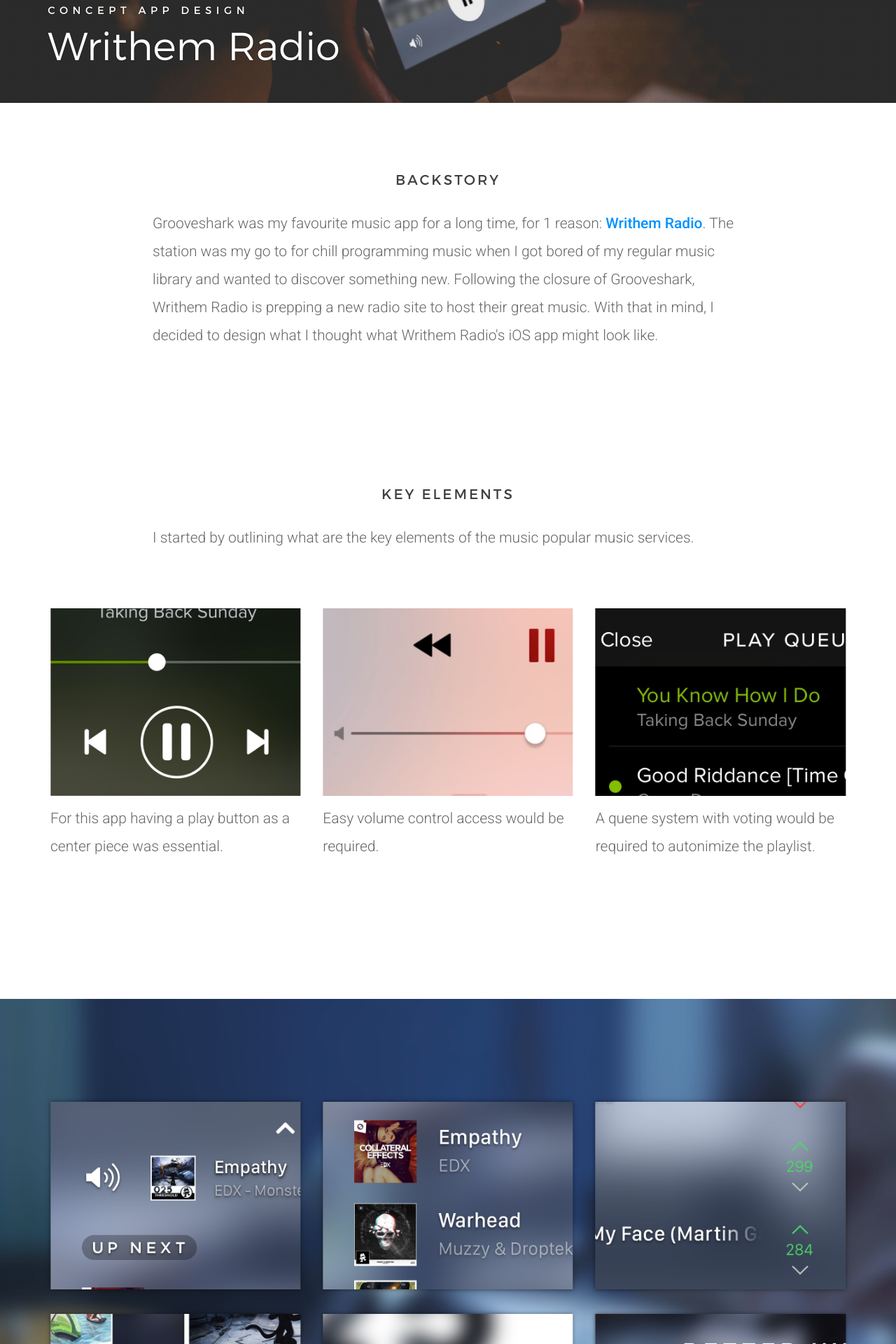
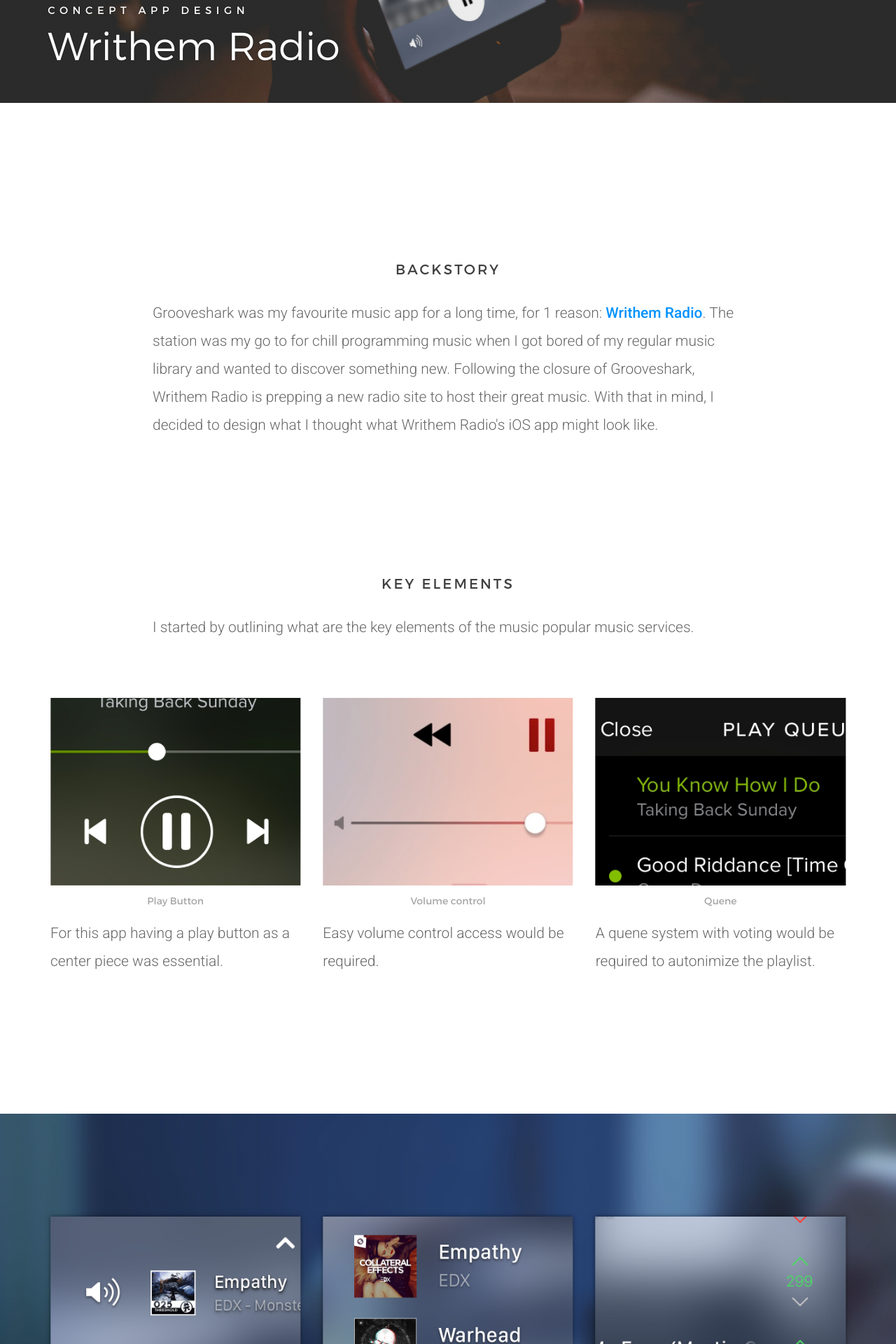
Before and after one commit to rohanbhangui/rohanbhangui.github.io, a Jekyll site: the page built from portfolio/writhem-radio/index.html, in a window 1280 px wide. Shown: the part 557-2477 px from the top of the page at 70% size. Built offline with Jekyll 4.4.1, drawn with Linux system fonts in a browser that asks for light colours; nearby versions of some CDN libraries; some of the changed text lies outside the part shown.

Commit message:
increased margins for project

```diff
--- a/css/main.scss
+++ b/css/main.scss
@@ -816,6 +816,8 @@ a#linkedin:hover {
 
         #shot-1 {
 
+            padding-top: 8 * $spacing-unit;
+
         }
 
         #shot-2 {
@@ -923,14 +925,26 @@ a#linkedin:hover {
 
         #shot-4 {
 
+            padding-top: 5 * $spacing-unit;
+
+            h3 {
+                font-family: "Roboto", 'Helvetica Neue', Helvetica, Arial, sans-serif;
+                font-size: 1.8em;
+                font-weight: 400;
+                color: rgba(0, 0, 0, 0.7);
+                text-align: left;
+
+            }
+
             h2 {
-                margin-bottom: (3*$spacing-unit);
+                margin-bottom: (10*$spacing-unit);
             }
 
             img {
                 max-width: 300px;
                 width: 100%;
                 height: auto;
+                margin-bottom: 2 * $spacing-unit;
             }
 
             .container-fluid {
@@ -939,9 +953,7 @@ a#linkedin:hover {
             }
 
             .views-display {
-                > div {
-                    margin-bottom: (4*$spacing-unit);
-                }
+                margin-bottom: (10*$spacing-unit);
             }
         }
 
--- a/portfolio/writhem-radio/index.html
+++ b/portfolio/writhem-radio/index.html
@@ -30,20 +30,20 @@ projType: Concept App Design
         <div class="row">
           <div class="col-md-4 col-xs-12">
             <img src="/portfolio/writhem-radio/writhem-radio-1.png" />
-<!--             <h5>Play Button</h5>
-            <br> -->
+            <h5>Play Button</h5>
+            <br>
             <p>For this app having a play button as a center piece was essential.</p>
           </div>
           <div class="col-md-4 col-xs-12">
             <img src="/portfolio/writhem-radio/writhem-radio-2.png" />
- <!--            <h5>Volume control</h5>
-            <br> -->
+            <h5>Volume control</h5>
+            <br>
             <p>Easy volume control access would be required.</p>
           </div>
           <div class="col-md-4 col-xs-12">
             <img src="/portfolio/writhem-radio/writhem-radio-3.png" />
-<!--             <h5>Quene</h5>
-            <br> -->
+            <h5>Quene</h5>
+            <br>
             <p>A quene system with voting would be required to autonimize the playlist.</p>
           </div>
         </div>
@@ -92,19 +92,23 @@ projType: Concept App Design
     <div class="content">
       <h2>Initial Ideas</h2>
       <div class="container-fluid">
-        <div class="row views-display middle-md">
+        <div class="row views-display">
           <div class="col-md-5 col-xs-12">
             <img src="/portfolio/writhem-radio/writhem-radio-4_2.png" alt="">
           </div>
           <div class="col-md-7 col-xs-12">
+            <h3>Landing</h3>
+            <br>
             <p>While a list view would have been a more functional approach, I decided to make this page blend both the functionality and design so that it sets the flow for the remaining views. We can see this peak of the functionality by going with a cover art approach (a popular visualization in legacy iOS music apps).</p>
             <br>
             <p>Also from this view I decided to add some song purchasing functionality by linking to the Apple Music and Google Play Music stores.</p>
           </div>
         </div>
         <br><br>
-        <div class="row views-display middle-md">
+        <div class="row views-display">
           <div class="col-md-7 col-xs-12 last-xs first-md">
+            <h3>Up Next</h3>
+            <br>
             <p>Here I combined both the add music and quene functionality. From this view, not only can songs coming up be managed but also volume and play controls are still accessible. I went with the setup for this view because it has the most amount of functionality packed the most functionality within an overlay drawer view.</p>
             <br>
             <p>Voting for a song is done with the arrows. Voting activity is color coded to indicate the popularity of a song.</p>
@@ -114,11 +118,13 @@ projType: Concept App Design
           </div>
         </div>
         <br><br>
-        <div class="row views-display middle-md">
+        <div class="row views-display">
           <div class="col-md-5 col-xs-12">
             <img src="/portfolio/writhem-radio/writhem-radio-4_4.png" alt="">
           </div>
           <div class="col-md-7 col-xs-12">
+            <h3>Add Song</h3>
+            <br>
             <p>Since people use a lot of services, I decided to offer people the ability to suggest songs. Metadata of the added song would be sent to the service and that song would be located and added to the quene for voting.</p>
             <br>
             <p>Users have the ability to add their own music and can add their own metadata. Song are then sent to the quene for voting where other users can listen to the preview.</p>
```
Also changed, not shown: 2 other files.
